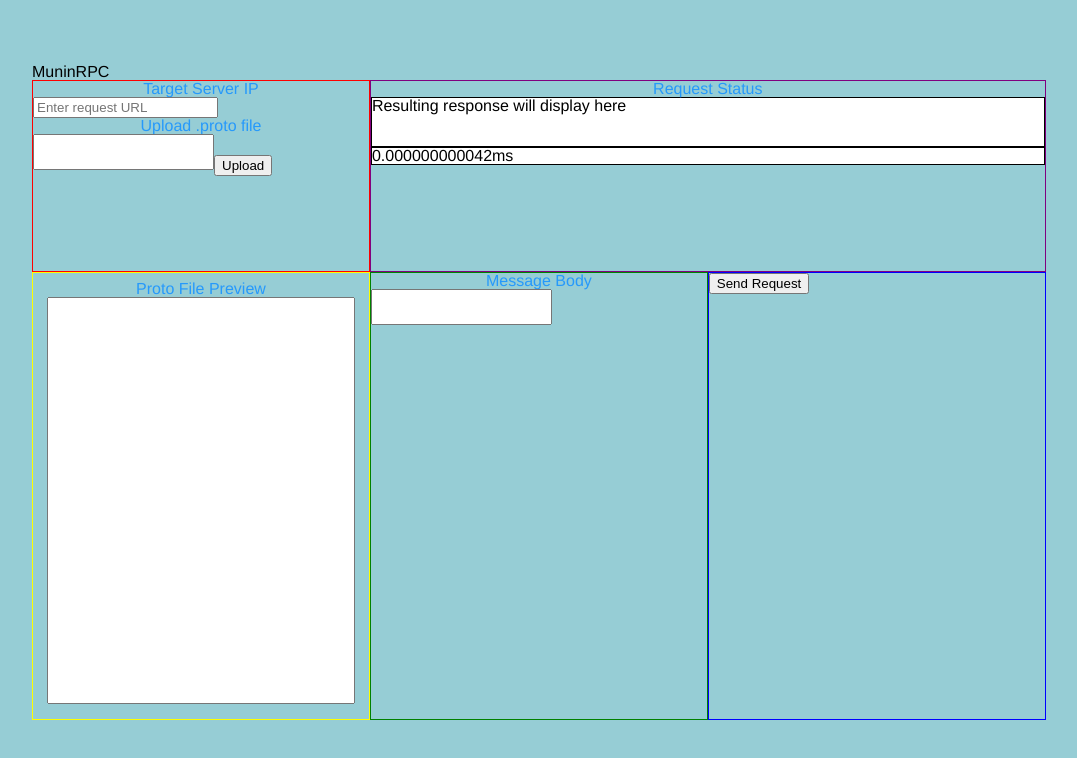
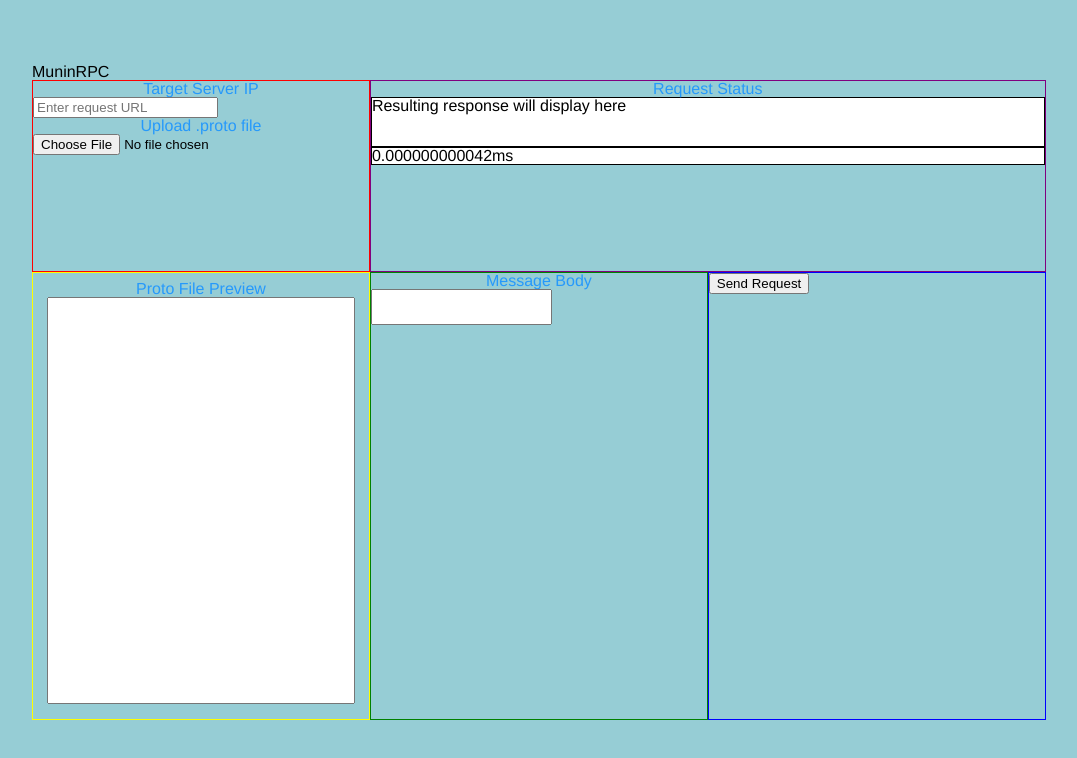
Before and after one commit to muninrpc/muninrpc, a React app: page / in a window 1280 px wide. Shown: the top 758 px of the page, without its empty margins (96-1173 px from the left). Built offline with nearby package versions, Linux system fonts and the light colour scheme.

Commit message:
.proto file can now be uploaded and parsed

```diff
--- /dev/null
+++ b/app/lib/local/pbActions.js
@@ -0,0 +1,17 @@
+import * as path from 'path';
+import * as protoLoader from '@grpc/proto-loader';
+
+/**
+ *
+ * @param {string} protoPath loads a protobuf file at the specified path.
+ */
+export const loadProtoFile = protoPath => {
+  const packageDefinition = protoLoader.loadSync(protoPath, {
+    keepCase: true,
+    longs: String,
+    enums: String,
+    defaults: true,
+    oneofs: true
+  });
+  console.log(packageDefinition);
+};
--- a/app/src/App.jsx
+++ b/app/src/App.jsx
@@ -1,47 +1,61 @@
-import React, {Component} from 'react'
+import React, { Component } from 'react';
 import Target from './components/Target.jsx';
 import Result from './components/Result.jsx';
 import ProtoPreview from './components/ProtoPreview.jsx';
 import MessageBody from './components/MessageBody.jsx';
 import ServiceConfig from './components/ServiceConfig.jsx';
+import * as grpc from 'grpc';
+
+// import protobuf and grpc functions
+import { loadProtoFile } from '../lib/local/pbActions';
 
 export default class App extends Component {
+  constructor() {
+    super();
+    this.state = {
+      inputBox: '',
+      items: [],
+      protoPath: ''
+    };
+    this.handleDeleteButton = this.handleDeleteButton.bind(this);
+    this.handleInputBoxChange = this.handleInputBoxChange.bind(this);
+    this.submitItem = this.submitItem.bind(this);
+    this.handleFileChosen = this.handleFileChosen.bind(this);
+  }
 
-  constructor() {
-    super()
-    this.state = {
-      inputBox: "",
-      items: []
+  handleFileChosen(e) {
+    const file = e.target.files[0];
+    if (file) {
+      console.log(file.path);
+      this.setState({ protoPath: file.path }, () => {
+        loadProtoFile(this.state.protoPath);
+      });
+    } else {
+      throw new Error('incorrect file path');
     }
-    this.handleDeleteButton = this.handleDeleteButton.bind(this)
-    this.handleInputBoxChange = this.handleInputBoxChange.bind(this)
-    this.submitItem = this.submitItem.bind(this)
   }
 
   handleDeleteButton(e) {
-    const idx = e.target.name
-    this.setState(prevState => (
-      {...prevState.items.splice(idx, 1)}
-    ))
-
+    const idx = e.target.name;
+    this.setState(prevState => ({ ...prevState.items.splice(idx, 1) }));
   }
 
   handleInputBoxChange(e) {
     this.setState({
       inputBox: e.target.value
-    })
+    });
   }
 
-  submitItem(){
-    let items = [...this.state.items, this.state.inputBox]
+  submitItem() {
+    let items = [...this.state.items, this.state.inputBox];
     // items.push(this.state.inputBox)
     this.setState({
-      inputBox: "",
+      inputBox: '',
       items
-    })
+    });
   }
 
-  startServer(){
+  startServer() {
     const { fork } = require('child_process');
     const ps = fork(`${__dirname}/server.js`);
   }
@@ -51,14 +65,13 @@ export default class App extends Component {
       <React.Fragment>
         <h1>MuninRPC</h1>
         <div className="app">
-          <Target />
+          <Target handleFileChosen={this.handleFileChosen} />
           <Result />
           <ProtoPreview />
           <MessageBody />
           <ServiceConfig />
         </div>
       </React.Fragment>
-    )
-
+    );
   }
 }
--- a/app/src/components/Target.jsx
+++ b/app/src/components/Target.jsx
@@ -1,13 +1,12 @@
 import React, { useState } from 'react';
 
-export default function TargetUpload() {
+export default function Target(props) {
   return (
     <div id="Target">
       <p>Target Server IP</p>
-      <input type="text" placeholder="Enter request URL"></input>
+      <input type="text" placeholder="Enter request URL" />
       <p>Upload .proto file</p>
-      <textarea></textarea>
-      <button>Upload</button>
+      <input type="file" onChange={props.handleFileChosen} />
     </div>
-  )
+  );
 }
--- /dev/null
+++ b/app/src/lib/local/loadProtos.js
@@ -0,0 +1 @@
+const * as path from 'path'
```
